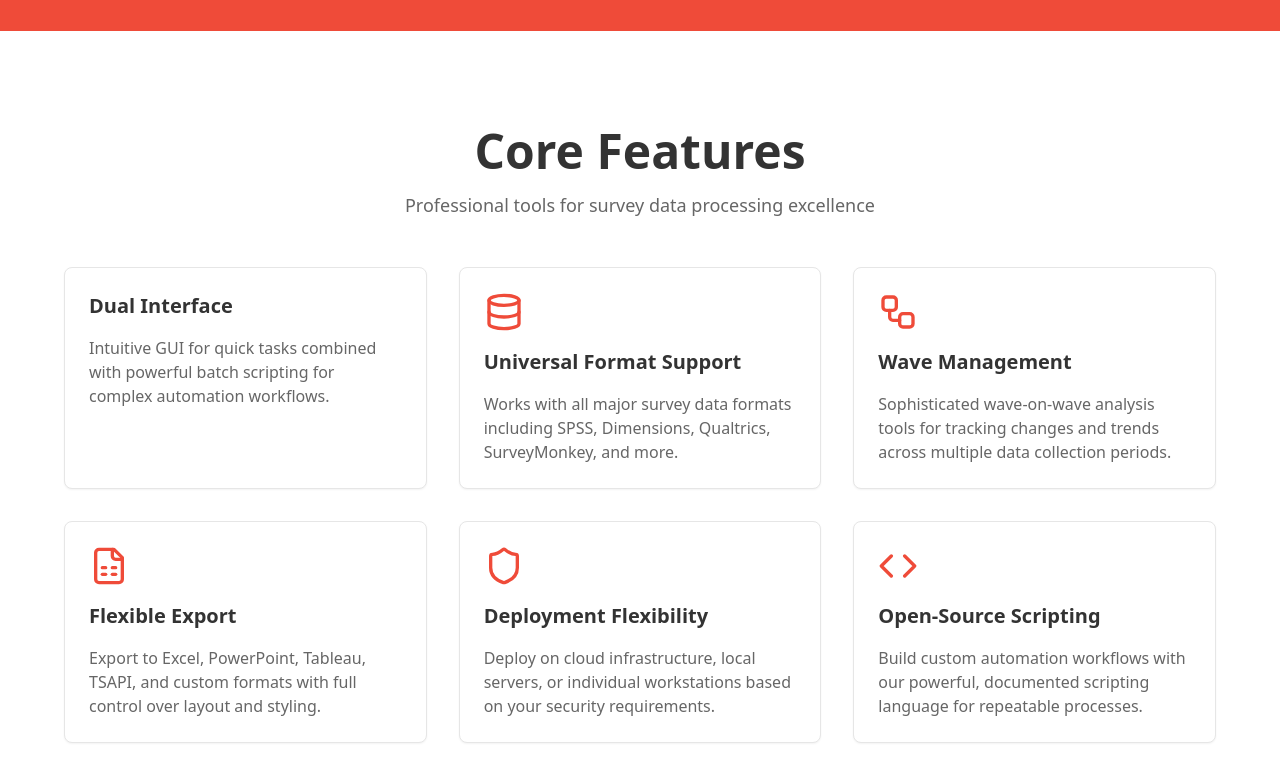
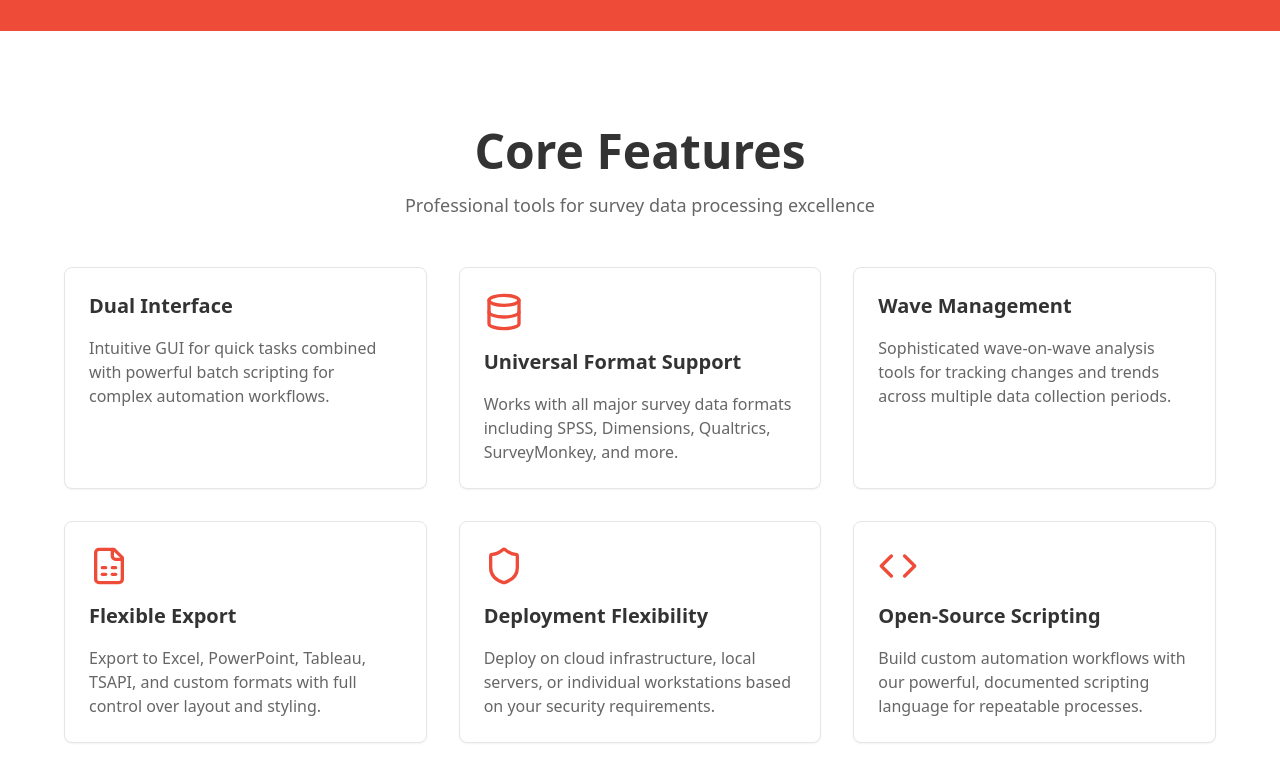
Before and after one commit to Bayes-Price/bayesprice-poc, a React (Vite) app: page /solutions/ruby in a window 1280 px wide. Shown: the part 705-1487 px from the top of the page. Built offline with nearby package versions, Linux system fonts and the light colour scheme; the HTML template or start-up script is replaced by a standard one.

Commit message:
Visual edit in Lovable
Edited UI in Lovable

```diff
--- a/src/pages/RubySolution.tsx
+++ b/src/pages/RubySolution.tsx
@@ -2,7 +2,7 @@ import Navigation from "@/components/Navigation";
 import Footer from "@/components/Footer";
 import { Button } from "@/components/ui/button";
 import { Card, CardContent } from "@/components/ui/card";
-import { Award, Code, Database, Download, FileSpreadsheet, Shield, Workflow } from "lucide-react";
+import { Award, Code, Database, Download, FileSpreadsheet, Shield } from "lucide-react";
 import rubyDesktop from "@/assets/ruby-desktop.jpg";
 const RubySolution = () => {
   return <div className="min-h-screen">
@@ -94,7 +94,7 @@ const RubySolution = () => {
 
             <Card>
               <CardContent className="p-6 space-y-4">
-                <Workflow className="text-secondary" size={40} />
+
                 <h3 className="text-xl font-bold text-charcoal">Wave Management</h3>
                 <p className="text-muted-foreground">
                   Sophisticated wave-on-wave analysis tools for tracking changes
```
